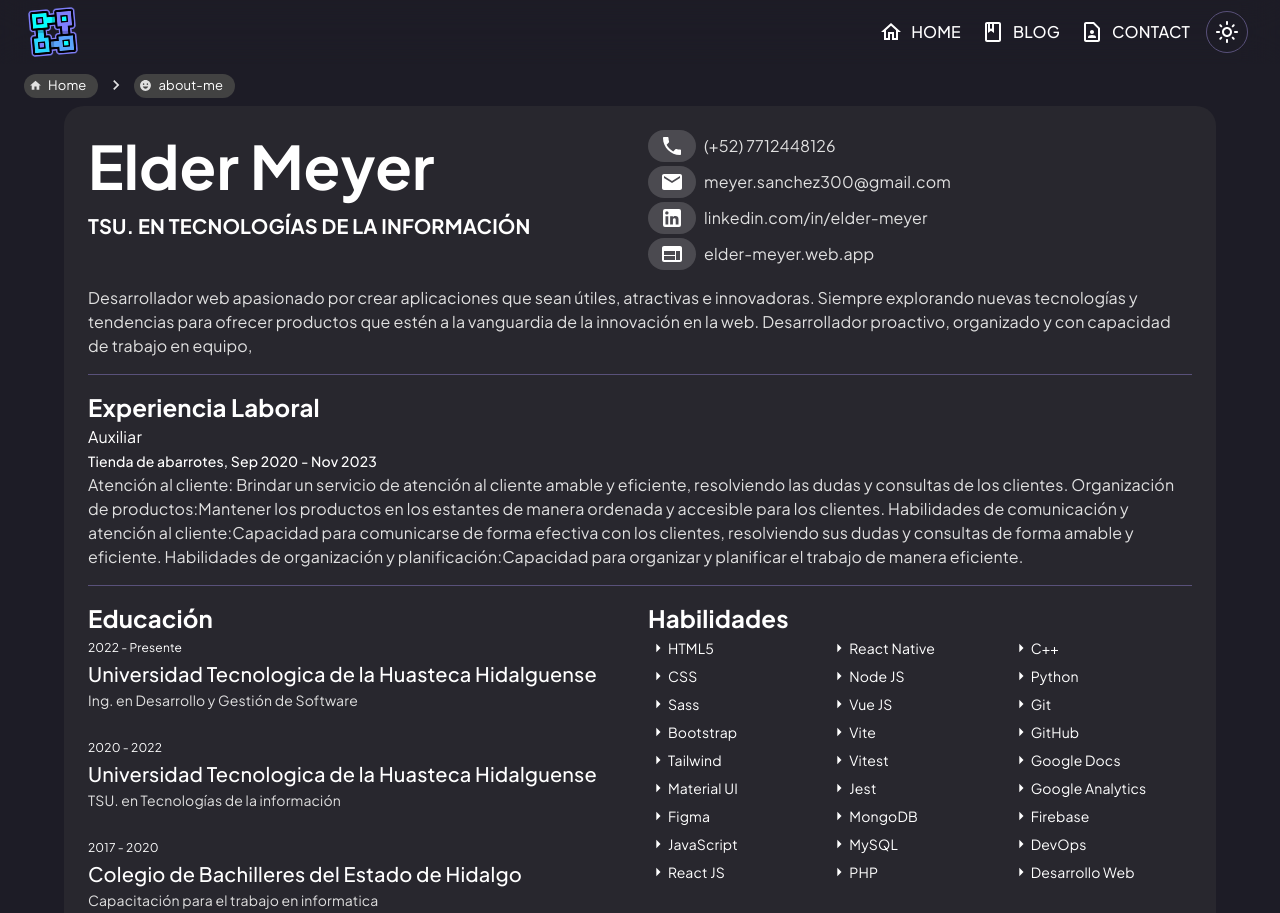
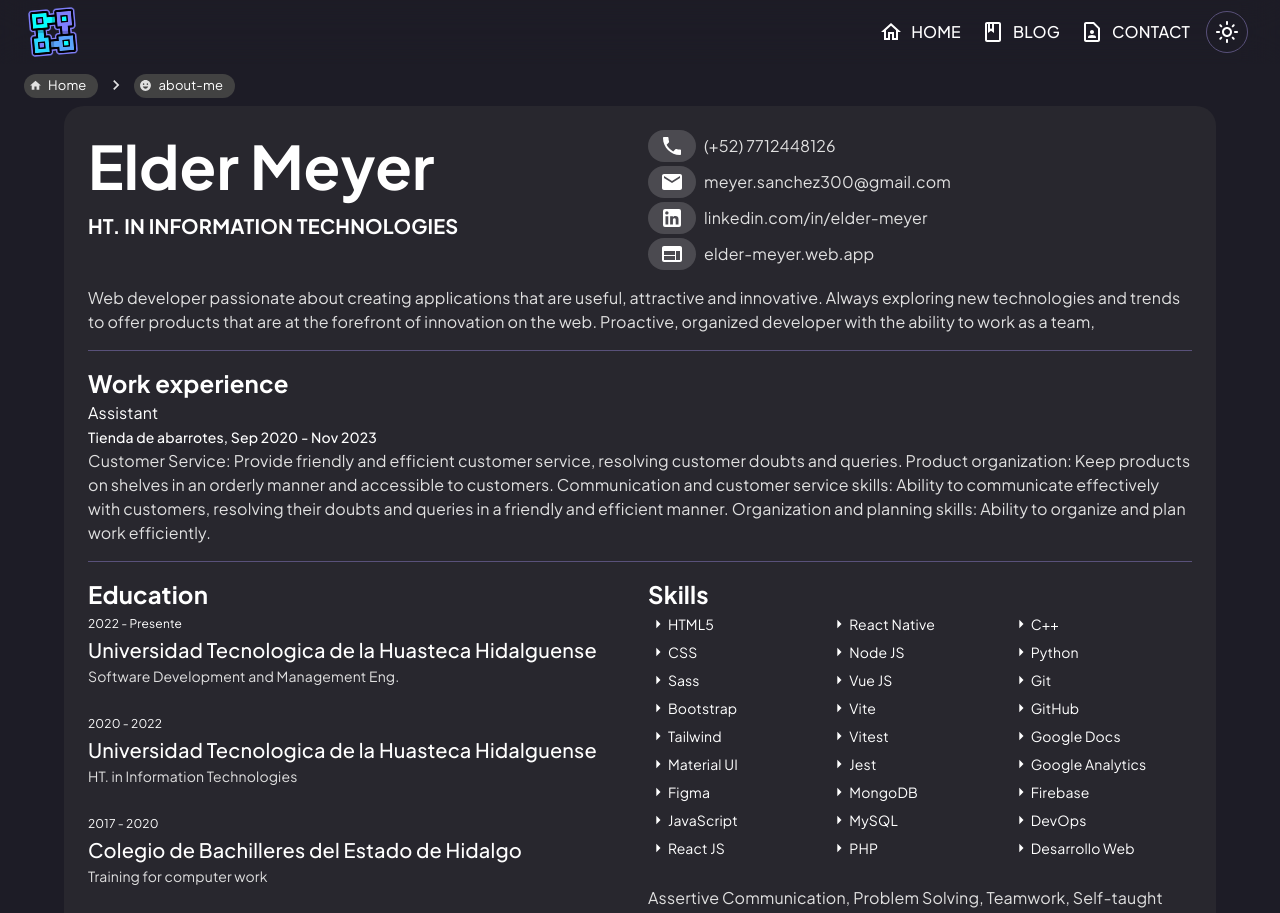
Before and after one commit to Elder-Meyer/personal-portfolio, a React (Vite) app: page /about-me in a window 1280 px wide. Shown: the top 913 px of the page. Built offline with nearby package versions, Linux system fonts and the light colour scheme.

Commit message:
3.6.203 Add Translation sections in About-me route

```diff
--- a/src/views/about-me/AboutMe.jsx
+++ b/src/views/about-me/AboutMe.jsx
@@ -10,8 +10,10 @@ import { Typography } from "../../components/material-ui/Typography";
 import { Chip } from "../../components/material-ui/Chip";
 import { Divider } from "../../components/material-ui/Divider";
 import { ChipDownloadCV } from "./ChipDownloadCV";
+import { useTranslation } from 'react-i18next'
 
 export const AboutMe = () => {
+  const { t } = useTranslation()
   return (
     <Container maxWidth="lg" sx={{ minHeight: { xs: "55vh", sm: "60vh", md: "67vh" }}}>
       <Paper  elevation={0} sx={{p: {xs:1, md:2, lg:3}, borderRadius: 5 }}>
@@ -23,7 +25,7 @@ export const AboutMe = () => {
                 Elder Meyer
               </Typography>
               <Typography color="text.primary" variant="h6" fontWeight={700}>
-                TSU. EN TECNOLOGÍAS DE LA INFORMACIÓN
+                {t("aboutMe.sub")}
               </Typography>
             </Stack>
           </Grid>
@@ -59,37 +61,30 @@ export const AboutMe = () => {
           {/* Desc */}
           <Grid item xs={12}>
             <Typography color="text.secondary" variant="body1">
-              Desarrollador web apasionado por crear aplicaciones que sean útiles, atractivas e innovadoras.
-              Siempre explorando nuevas tecnologías y tendencias para ofrecer productos que estén a la vanguardia de la
-              innovación en la web.
-              Desarrollador proactivo, organizado y con capacidad de trabajo en equipo,
+              {t("aboutMe.info")}
             </Typography>
           </Grid>
           <Grid item xs={12}> <Divider /> </Grid>
           {/* Experiencia */}
           <Grid item xs={12}>
             <Typography color="text.primary" variant="h5" fontWeight={700}>
-              Experiencia Laboral
+              {t("aboutMe.workTitle")}
             </Typography>
             <Typography color="text.primary" variant="subtitle1">
-              Auxiliar
+              {t("aboutMe.workCaption")}
             </Typography>
             <Typography color="text.primary" variant="subtitle2">
               Tienda de abarrotes, Sep 2020 - Nov 2023
             </Typography>
             <Typography color="text.secondary" variant="body1">
-              Atención al cliente: Brindar un servicio de atención al cliente amable y eficiente, resolviendo las dudas y consultas de los clientes.
-              Organización de productos:Mantener los productos en los estantes de manera ordenada y accesible para los clientes. Habilidades
-              de comunicación y atención al cliente:Capacidad para comunicarse de forma efectiva con los clientes, resolviendo sus dudas y
-              consultas de forma amable y eficiente. Habilidades de organización y planificación:Capacidad para organizar y planificar el trabajo
-              de manera eficiente.
+              {t("aboutMe.workDescription")}
             </Typography>
           </Grid>
           <Grid item xs={12}> <Divider /> </Grid>
           {/* Educación */}
           <Grid item xs={12} sm={6}>
             <Typography color="text.primary" variant="h5" fontWeight={700}>
-              Educación
+              {t("aboutMe.educationTitle")}
             </Typography>
             <Stack direction="column" spacing={3}>
               <div>
@@ -100,7 +95,7 @@ export const AboutMe = () => {
                   Universidad Tecnologica de la Huasteca Hidalguense
                 </Typography>
                 <Typography color="text.secondary" variant="body2">
-                  Ing. en Desarrollo y Gestión de Software
+                  {t("aboutMe.ing")}
                 </Typography>
               </div>
               <div>
@@ -111,7 +106,7 @@ export const AboutMe = () => {
                   Universidad Tecnologica de la Huasteca Hidalguense
                 </Typography>
                 <Typography color="text.secondary" variant="body2">
-                  TSU. en Tecnologías de la información
+                  {t("aboutMe.tsu")}
                 </Typography>
               </div>
               <div>
@@ -122,7 +117,7 @@ export const AboutMe = () => {
                   Colegio de Bachilleres del Estado de Hidalgo
                 </Typography>
                 <Typography color="text.secondary" variant="body2">
-                  Capacitación para el trabajo en informatica
+                  {t("aboutMe.cpt")}
                 </Typography>
               </div>
             </Stack>
@@ -131,7 +126,7 @@ export const AboutMe = () => {
           <Grid container item xs={12} sm={6}>
             <Grid item xs={12}>
               <Typography color="text.primary" variant="h5" fontWeight={700}>
-                Habilidades
+                {t("aboutMe.skillsTitle")}
               </Typography>
             </Grid>
             {/* listas */}
@@ -340,10 +335,10 @@ export const AboutMe = () => {
             <Grid item xs={12}>
               <br/>
               <Typography color="text.secondary" variant="body1" gutterBottom>
-                Comunicación Asertiva, Resolución de Problemas, Trabajo en Equipo, Autodidacta
+                {t("aboutMe.subSkills")}
               </Typography>
               <Typography color="text.secondary" variant="body1">
-                Inglés (Intermedio)
+                {t("aboutMe.language")}
               </Typography>
             </Grid>
           </Grid>
```
